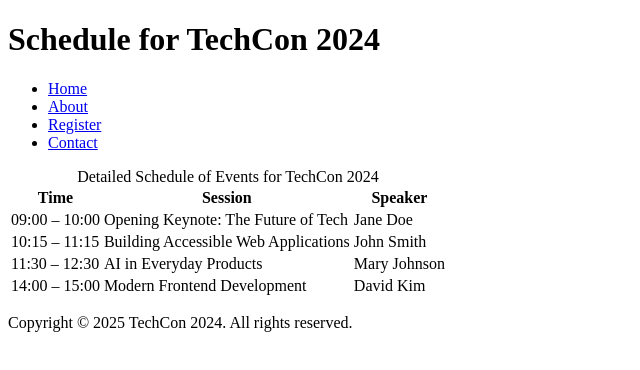
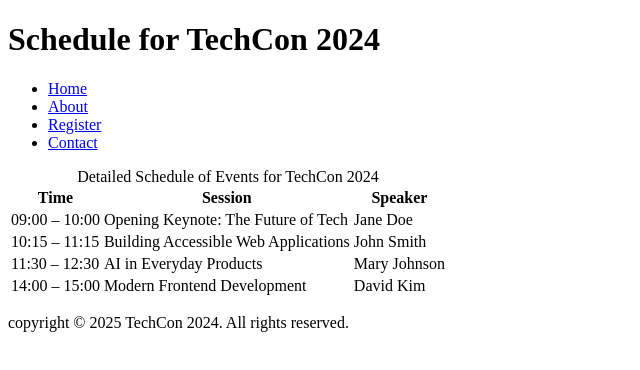
Before and after one commit to karemikay/TechCon_HTML, a plain HTML site: page techcon_website/schedule.html in a window 1280 px wide. Shown: the full height of the page, 0-640 px from the left. Drawn offline with Linux system fonts and the light colour scheme.

Commit message:
Fix copyright text for checker

```diff
--- a/techcon_website/schedule.html
+++ b/techcon_website/schedule.html
@@ -57,7 +57,8 @@
 
 </main>
   <footer>
-    <p>Copyright © 2025 TechCon 2024. All rights reserved.</p>
+    <p>copyright © 2025 TechCon 2024. All rights reserved.</p>
+
   </footer>
 </body>
 </html>
```
